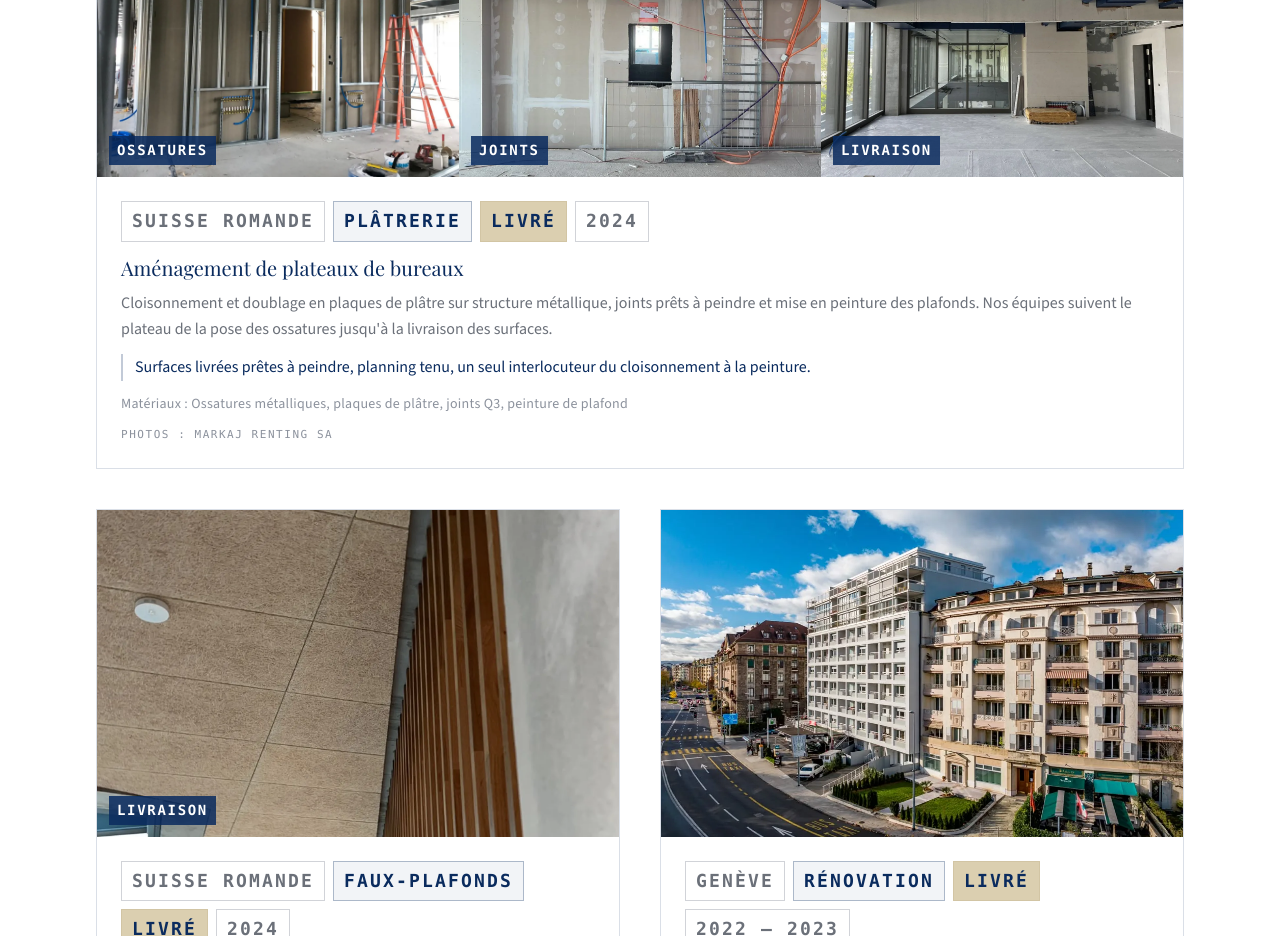
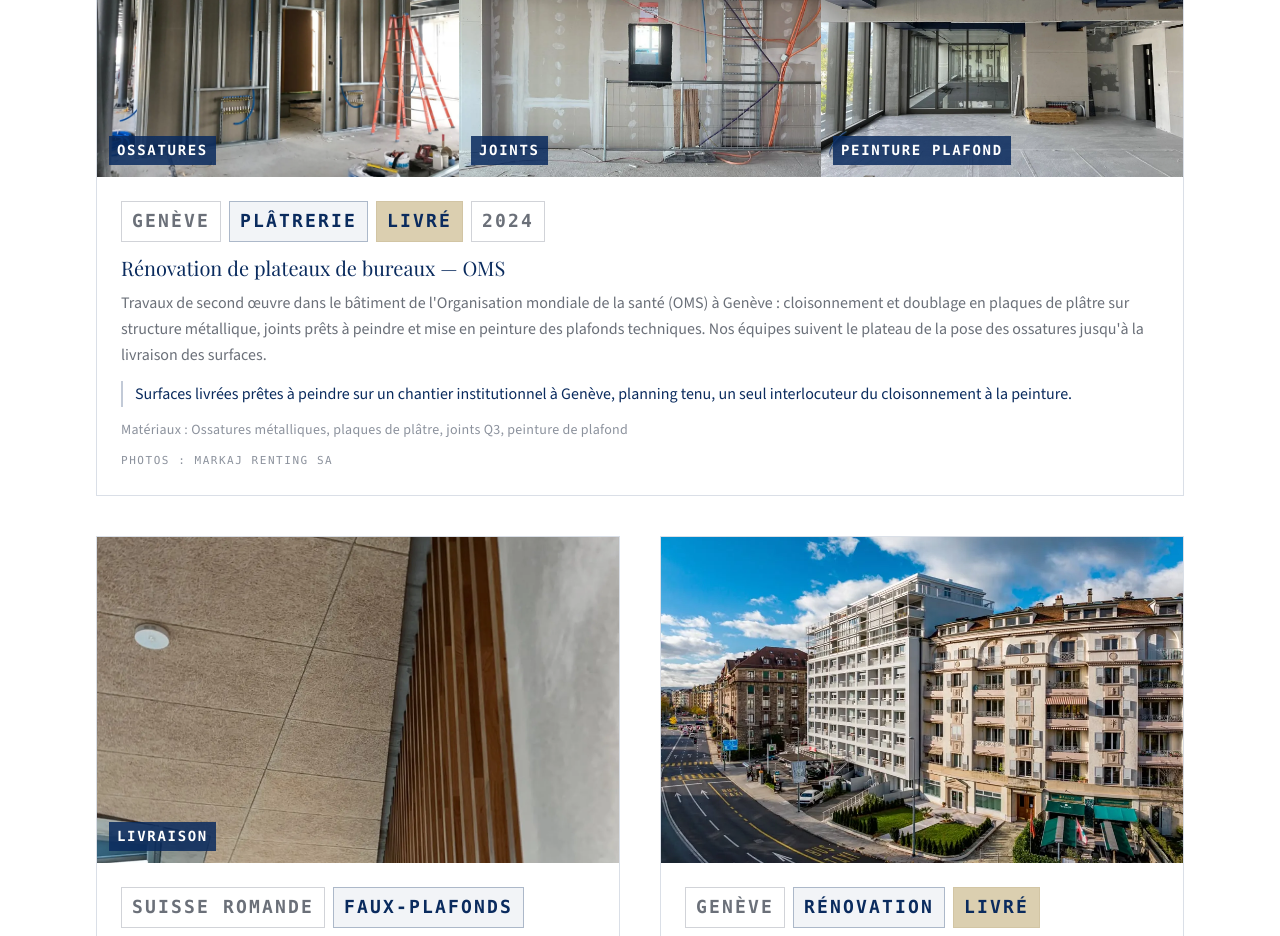
Before and after one commit to sopdibran-collab/sopdibran-collab.github.io-markajrenting.ch, a Next.js app: page /realisations in a window 1280 px wide. Shown: the part 1220-2156 px from the top of the page. Built offline with nearby package versions, Linux system fonts and the light colour scheme; a web font is replaced by a local one.

Commit message:
Fix Markaj favicon and credit the OMS Genève office renovation.
Replace the unreadable tab icon with multi-size brand assets and correctly label the plateau photos as WHO Geneva works.

```diff
--- a/app/(marketing)/page.tsx
+++ b/app/(marketing)/page.tsx
@@ -33,7 +33,7 @@ export default function HomePage() {
         secondaryCta={{ label: `Appeler ${siteConfig.contact.phoneDisplay}`, href: phoneHref }}
         image={{
           src: "/realisations/plateau-tertiaire-livraison.webp",
-          alt: "Plateau de bureaux livré par Markaj Renting SA — plâtrerie et peinture",
+          alt: "Rénovation de plateau de bureaux à l'OMS Genève — plafonds peints et plâtrerie Markaj Renting SA",
         }}
       />
       <ProofStrip />
--- a/app/layout.tsx
+++ b/app/layout.tsx
@@ -22,6 +22,14 @@ export const metadata: Metadata = {
   },
   description:
     "Plâtrerie, peinture, faux-plafonds, isolation et rénovation à Fribourg, Lausanne, Genève et en Suisse romande. Entreprise familiale à Fribourg.",
+  icons: {
+    icon: [
+      { url: "/brand/markaj-favicon.svg", type: "image/svg+xml" },
+      { url: "/brand/markaj-favicon-32.png", sizes: "32x32", type: "image/png" },
+      { url: "/favicon.ico", sizes: "any" },
+    ],
+    apple: [{ url: "/brand/markaj-apple-touch-icon.png", sizes: "180x180" }],
+  },
 };
 
 export const viewport = {
--- a/lib/content/realisations.ts
+++ b/lib/content/realisations.ts
@@ -29,32 +29,32 @@ export interface Realisation {
 export const realisations: Realisation[] = [
   {
     id: "plateaux-de-bureaux",
-    title: "Aménagement de plateaux de bureaux",
-    location: "Suisse romande",
+    title: "Rénovation de plateaux de bureaux — OMS",
+    location: "Genève",
     year: 2024,
     status: "livre",
     service: "Plâtrerie",
     serviceSlug: "platrerie",
     materials: "Ossatures métalliques, plaques de plâtre, joints Q3, peinture de plafond",
     description:
-      "Cloisonnement et doublage en plaques de plâtre sur structure métallique, joints prêts à peindre et mise en peinture des plafonds. Nos équipes suivent le plateau de la pose des ossatures jusqu'à la livraison des surfaces.",
+      "Travaux de second œuvre dans le bâtiment de l'Organisation mondiale de la santé (OMS) à Genève : cloisonnement et doublage en plaques de plâtre sur structure métallique, joints prêts à peindre et mise en peinture des plafonds techniques. Nos équipes suivent le plateau de la pose des ossatures jusqu'à la livraison des surfaces.",
     result:
-      "Surfaces livrées prêtes à peindre, planning tenu, un seul interlocuteur du cloisonnement à la peinture.",
+      "Surfaces livrées prêtes à peindre sur un chantier institutionnel à Genève, planning tenu, un seul interlocuteur du cloisonnement à la peinture.",
     images: [
       {
         src: "/realisations/plateau-tertiaire-ossatures.webp",
-        alt: "Ossatures métalliques et passage de réseaux sur un plateau de bureaux en cours de cloisonnement",
+        alt: "Ossatures métalliques et réseaux sur un plateau de bureaux en rénovation à l'OMS Genève",
         label: "Ossatures",
       },
       {
         src: "/realisations/plateau-tertiaire-chantier.webp",
-        alt: "Cloison en plaques de plâtre jointoyée sur un plateau de bureaux en cours de chantier",
+        alt: "Cloison en plaques de plâtre jointoyée sur un plateau de bureaux OMS Genève",
         label: "Joints",
       },
       {
         src: "/realisations/plateau-tertiaire-livraison.webp",
-        alt: "Plateau de bureaux en fin de chantier avec plafond peint en bleu nuit et gaines apparentes",
-        label: "Livraison",
+        alt: "Plateau de bureaux OMS Genève en rénovation — plafond peint en bleu nuit et gaines apparentes",
+        label: "Peinture plafond",
       },
     ],
     credit: "Photos : Markaj Renting SA",
```
Also changed, not shown: public/brand/markaj-favicon-32.png, 1 other file (tests, documents, lock files or other folders).
